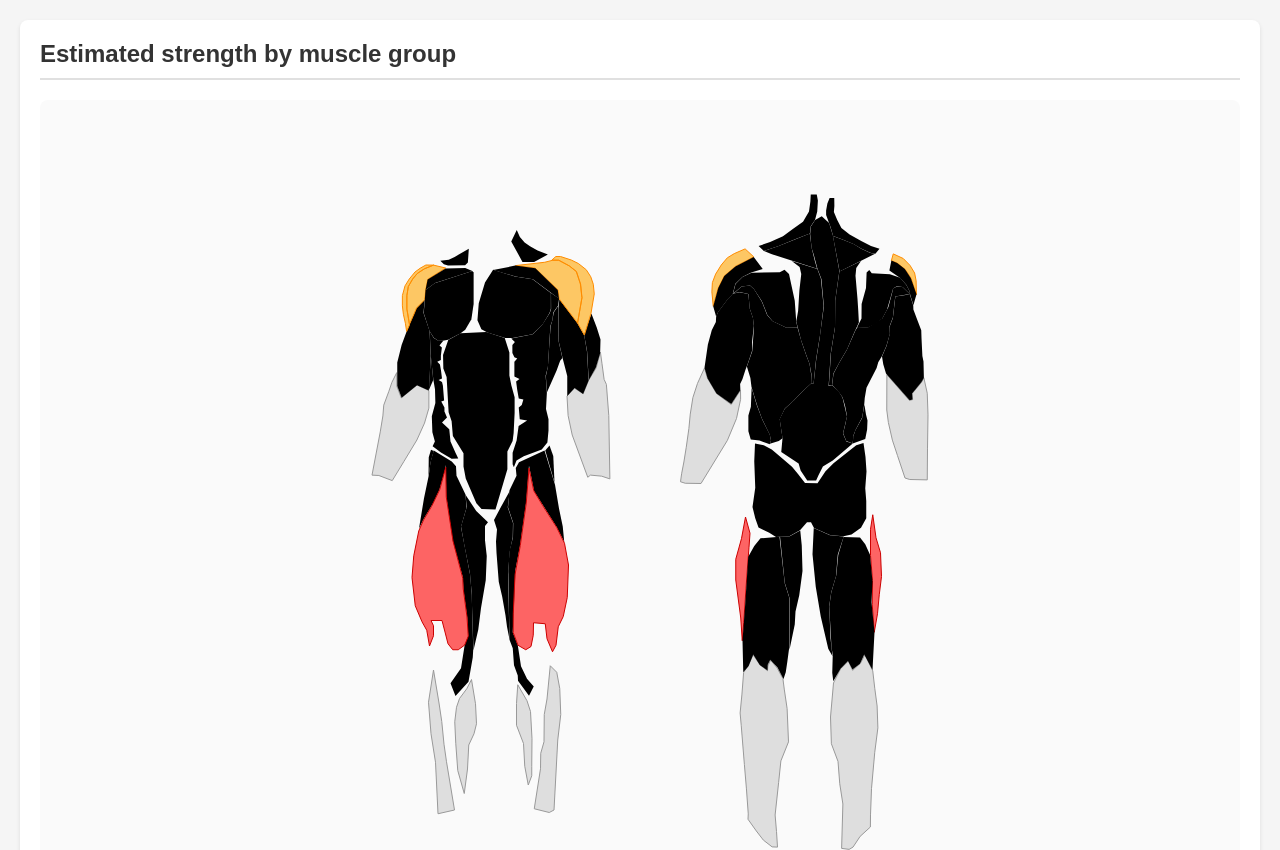
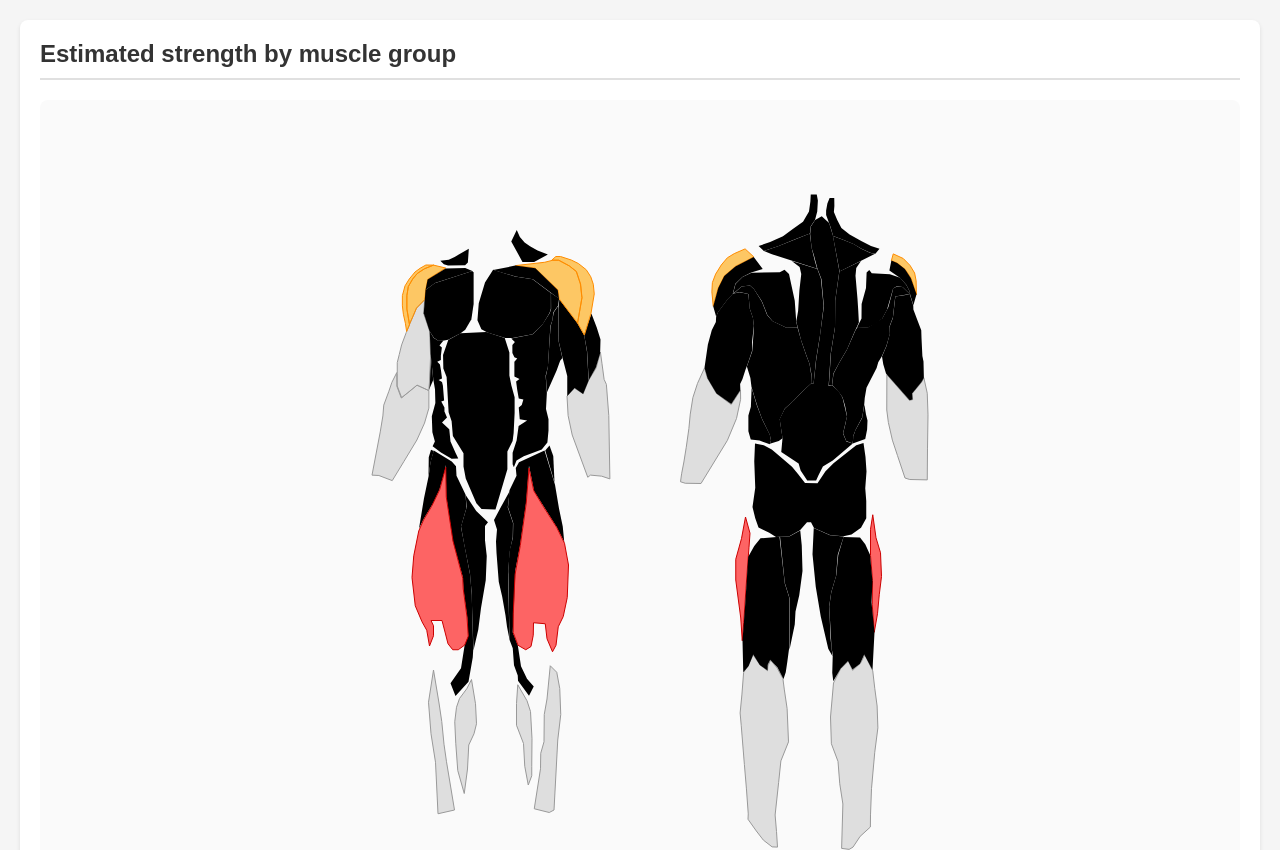
Before and after one commit to domest-9/keeper-save, a plain HTML site: page fase1.html in a window 1280 px wide. Shown: the top 850 px of the page. Drawn offline with Linux system fonts and the light colour scheme.

Commit message:
Update fase1.html

```diff
--- a/fase1.html
+++ b/fase1.html
@@ -226,7 +226,7 @@
                     d="M 490.00,416.50 L 499.75,416.25 510.25,410.50 511.75,425.50 512.50,451.00 509.25,475.25 505.50,491.50 504.75,504.50 499.50,529.75 499.75,478.75 494.75,462.75 490.00,416.50 Z"></path>
 
                 <!-- Biceps - Advanced (score 77.9) -->
-                <path class="biceps advanced" data-muscle="Biceps" data-score="77.9" data-level="Advanced"
+                <path class="biceps unknown" data-muscle="Biceps" data-score="Unknown" data-level="Unknown"
                     d="M 134.75,179.75 L 126.51,188.06 119.70,203.99 116.25,212.50 111.62,224.88 109.25,234.50 107.25,242.62 107.25,253.62 107.25,266.00 111.65,277.68 119.88,271.12 127.01,265.24 138.78,270.53 139.42,262.97 140.62,235.88 139.62,211.12 133.50,193.00 134.75,179.75 Z"></path>
                 <path class="biceps advanced" data-muscle="Biceps" data-score="77.9" data-level="Advanced"
                     d="M 294.25,215.25 L 297.00,231.75 298.62,260.38 293.12,273.88 284.62,268.12 277.25,276.12 277.25,255.88 272.38,237.25 268.38,219.88 268.38,188.50 269.36,179.19 287.38,203.00 294.25,215.25 Z"></path>
```
